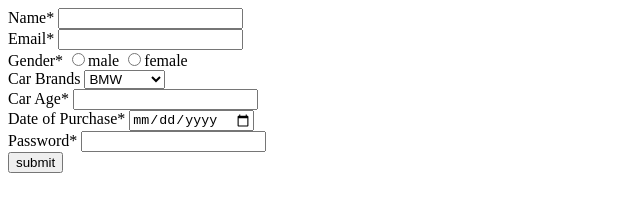
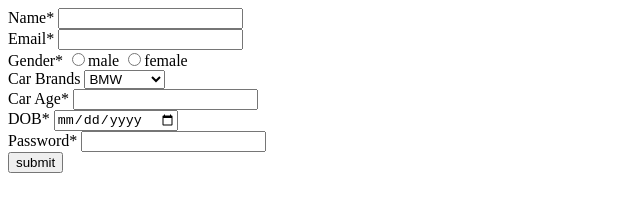
Before and after one commit to acciojob/signup-form-car-Manojadithya123, a website: page main.html in a window 1280 px wide. Shown: the whole page, without its empty margins (0-640 px from the left). Drawn offline with Linux system fonts and the light colour scheme.

Commit message:
created a submission

```diff
--- a/main.html
+++ b/main.html
@@ -37,7 +37,7 @@
 			<input type="number" id="carage" required>
 		</div>
 		<div>
-			<label for="dop">Date of Purchase*</label>
+			<label for="dop">DOB*</label>
 			<input type="date" id="dop" required>
 		</div>
 		<div>
```
